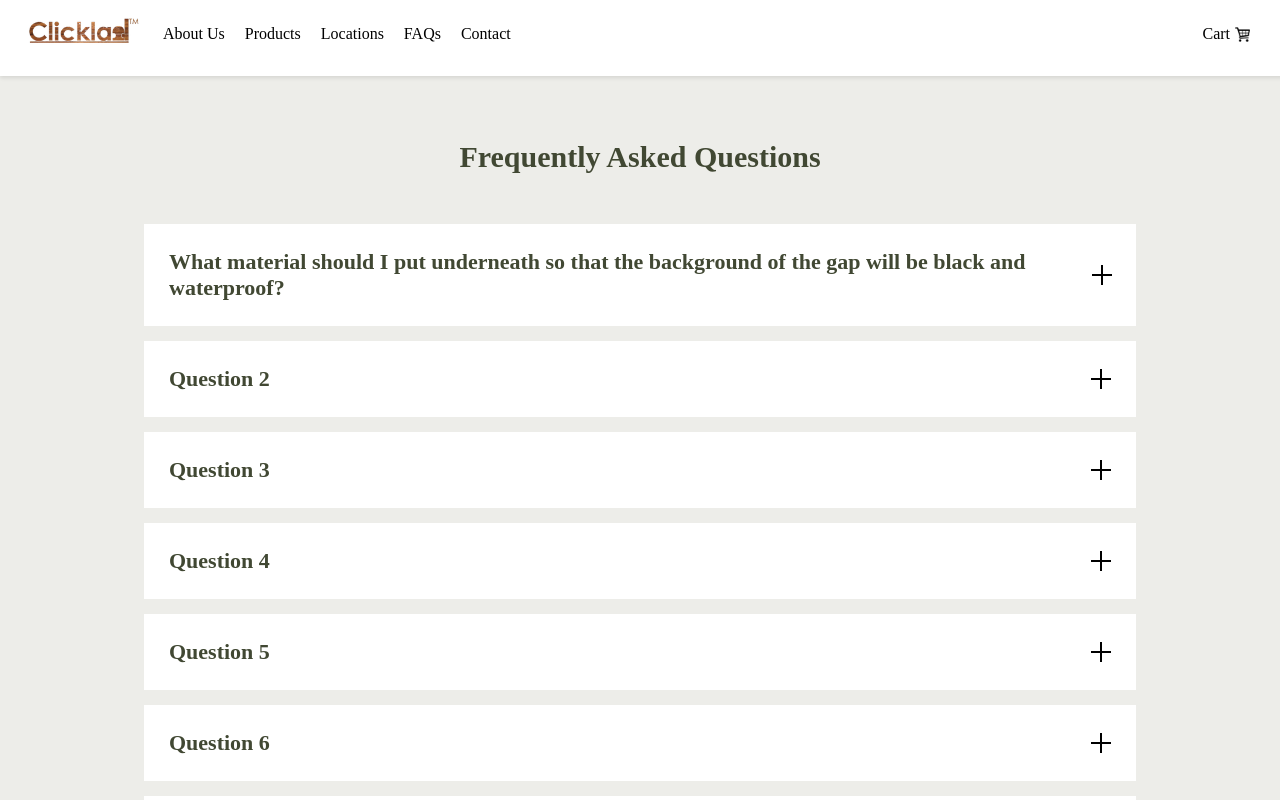
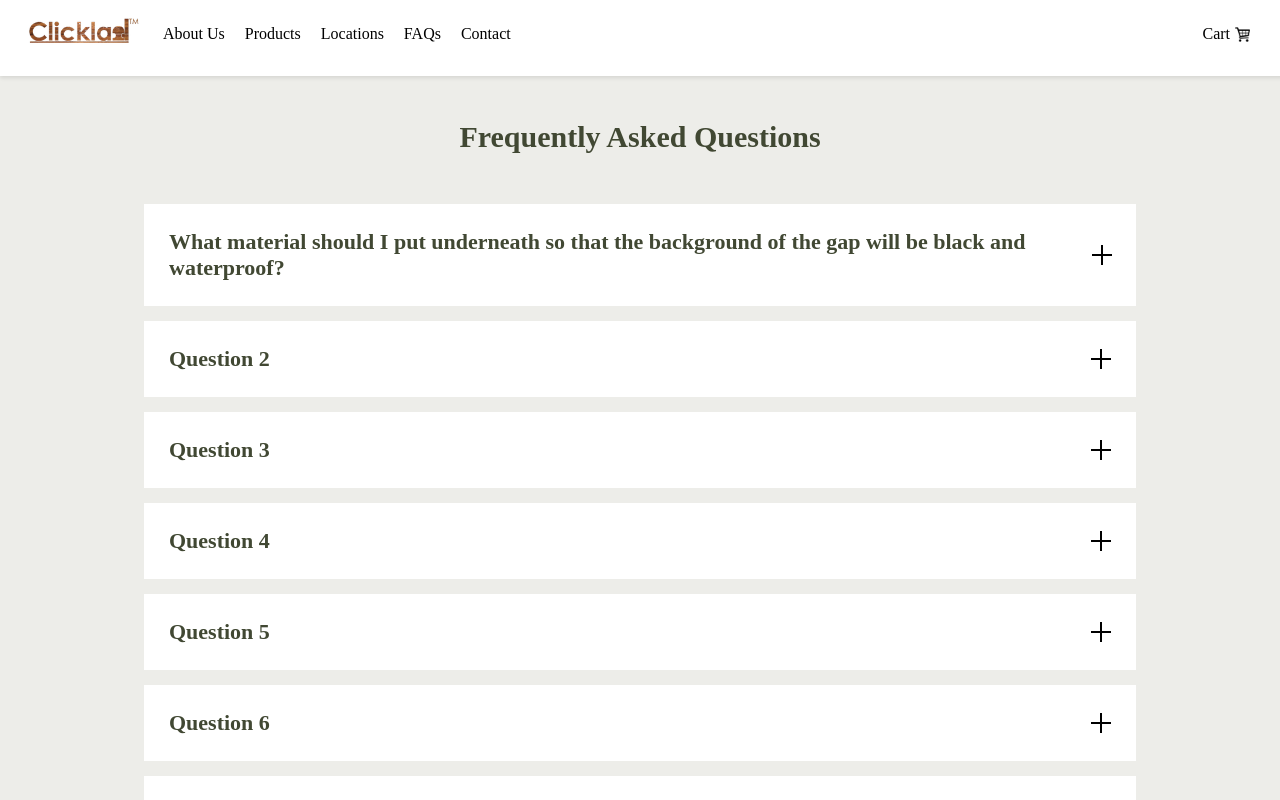
Before and after one commit to AbdulmuhsinB/Clicklad, a Next.js app in the folder clicklad-app/: page /FAQ in a window 1280 px wide. Shown: the top 800 px of the page. Built offline with nearby package versions, Linux system fonts and the light colour scheme.

Commit message:
fixed styling

```diff
--- a/clicklad-app/components/FAQ.module.css
+++ b/clicklad-app/components/FAQ.module.css
@@ -1,7 +1,7 @@
 .container {
     background-color: #EDEDE9;
     padding: 20px;
-    padding-top: 100px;
+    padding-top: 80px;
     color: #414833;
     margin: -8px;
     overflow: hidden;
```
